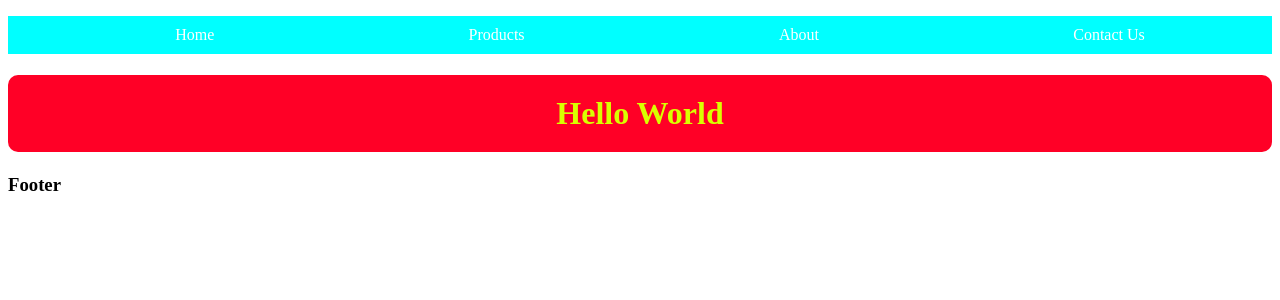
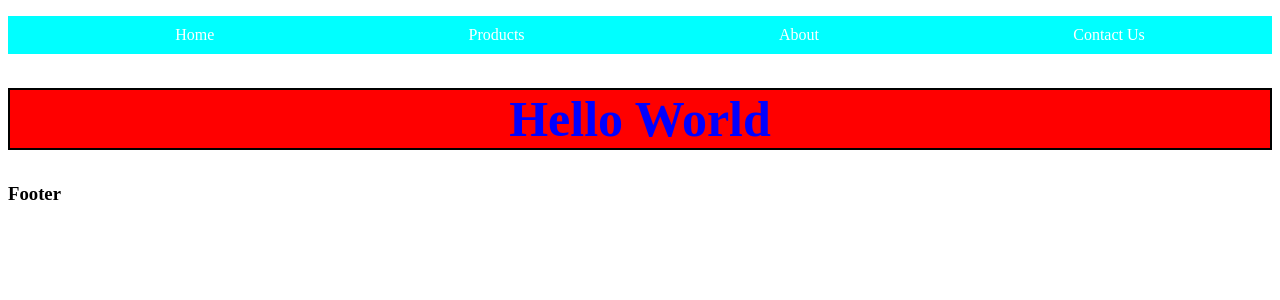
Before and after one commit to Salam-Kachi/React-AbdAlrahman, a JavaScript app: page / in a window 1280 px wide. Shown: the top 300 px of the page. Built offline with nearby package versions, Linux system fonts and the light colour scheme.

Commit message:
Styled Component

```diff
--- a/src/Home.js
+++ b/src/Home.js
@@ -1,9 +1,9 @@
-import  "./Home.css";
+import Style from './Home.module.css'
 
 const Home = () => {
   return (
     <>
-      <h1 id="hello">Hello World</h1>
+      <h1 className={`${Style.title} ${Style.test}`}>Hello World</h1>
     </>
   );
 };
--- /dev/null
+++ b/src/Home.module.css
@@ -0,0 +1,10 @@
+.title{
+    color:blue;
+    font-size: 50px;
+    text-align: center;
+    border: 2px solid black;
+}
+
+.test{
+    background-color: red
+}
```
